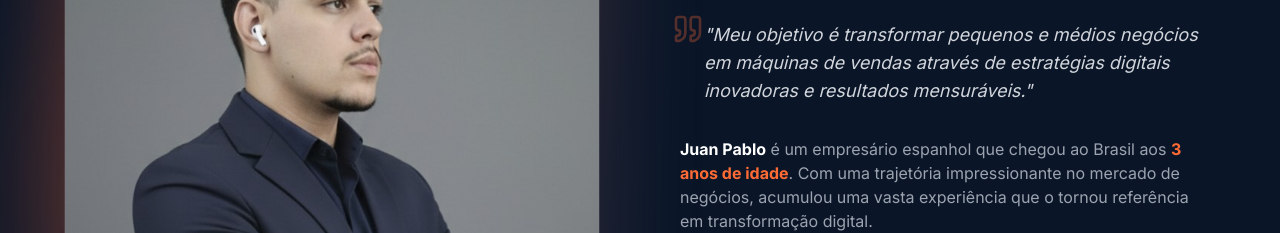
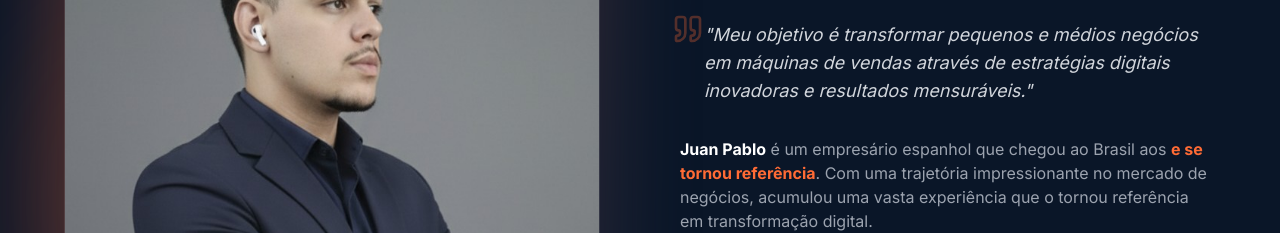
Before and after one commit to GENEROSODEV/duto-company-site, a React (Vite) app: page / in a window 1280 px wide. Shown: the part 3320-3553 px from the top of the page. Built offline with nearby package versions, Linux system fonts and the light colour scheme.

Commit message:
Update About.tsx

```diff
--- a/src/sections/About.tsx
+++ b/src/sections/About.tsx
@@ -136,7 +136,7 @@ export function About() {
             <div className="space-y-4 text-gray-400 mb-8">
               <p>
                 <strong className="text-white">Juan Pablo</strong> é um empresário espanhol
-                que chegou ao Brasil aos <strong className="text-[#ff6b35]">3 anos de idade</strong>.
+                que chegou ao Brasil aos <strong className="text-[#ff6b35]">e se tornou referência</strong>.
                 Com uma trajetória impressionante no mercado de negócios, acumulou uma vasta
                 experiência que o tornou referência em transformação digital.
               </p>
```
